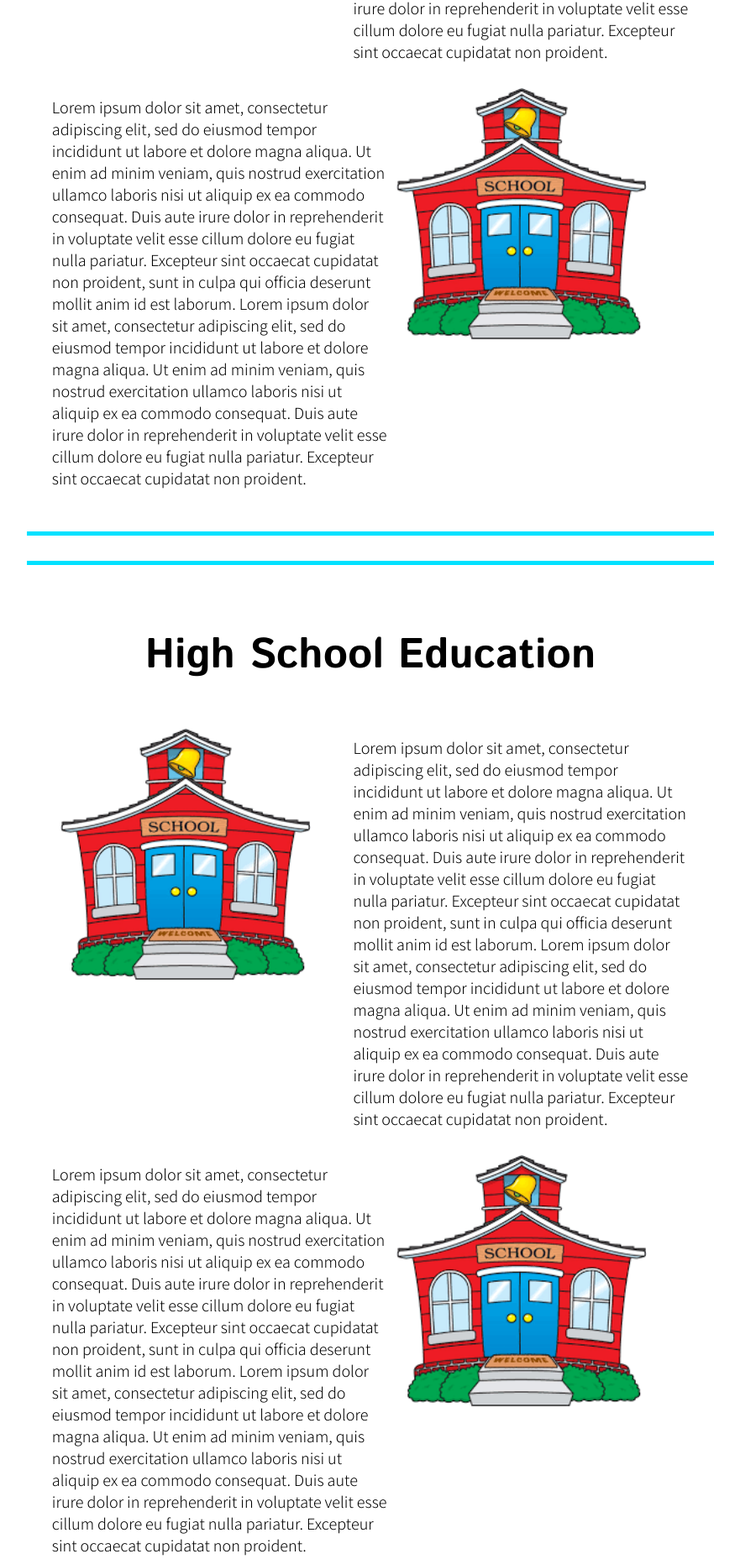
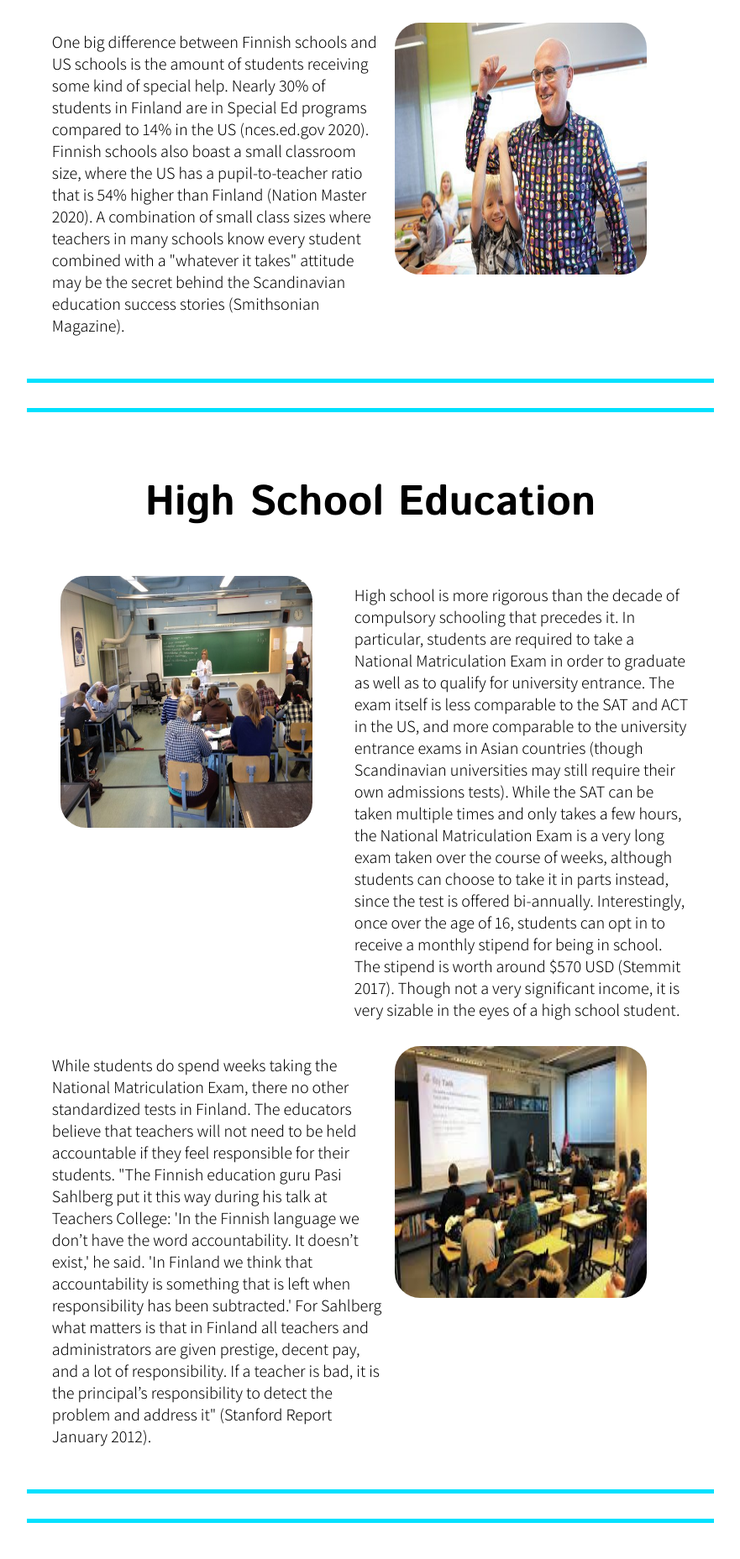
Before and after one commit to rafibayer/scand-100, a plain HTML site: page static/index.html in a window 1280 px wide. Shown: the part 3154-5011 px from the top of the page at 84% size, without its empty margins (199-1080 px from the left). Drawn offline with Linux system fonts and the light colour scheme.

Commit message:
middle and high schools

```diff
--- a/static/index.html
+++ b/static/index.html
@@ -63,67 +63,60 @@
       <section id="intro">
         <h2> Middle School Education </h2>
         <section>
-          <img src="placeholder.png">
+          <img src="ms1.jpg">
           <p>
-            Lorem ipsum dolor sit amet, consectetur adipiscing elit, sed do eiusmod
-            tempor incididunt ut labore et dolore magna aliqua. Ut enim ad minim veniam,
-            quis nostrud exercitation ullamco laboris nisi ut aliquip ex ea commodo consequat.
-            Duis aute irure dolor in reprehenderit in voluptate velit esse cillum dolore eu fugiat
-            nulla pariatur. Excepteur sint occaecat cupidatat non proident, sunt in culpa qui officia
-            deserunt mollit anim id est laborum. Lorem ipsum dolor sit amet, consectetur adipiscing elit,
-            sed do eiusmod tempor incididunt ut labore et dolore magna aliqua. Ut enim ad minim veniam,
-            quis nostrud exercitation ullamco laboris nisi ut aliquip ex ea commodo consequat. Duis
-            aute irure dolor in reprehenderit in voluptate velit esse cillum dolore eu fugiat nulla
-            pariatur. Excepteur sint occaecat cupidatat non proident.
+            Middle school in Scandinavian nations is very similar to primary school. There aren’t many differences
+            other than the addition of a grading system, which is mainly used for applying to high schools.
+            Students receive a letter grade for their courses, which are then converted to a numerical score for
+            the application. Core subjects, such as English, Math, and a Scandinavian language depending on the
+            country, must pass in order to attend high school (Skolverket 2009). Otherwise, the student enters a high school introductory
+            program. The goal of the program is to either reinforce fundamentals so students can attend high school or
+            to forgo high school altogether and enter the workforce instead.
           </p>
         </section>
         <section>
             <p>
-                Lorem ipsum dolor sit amet, consectetur adipiscing elit, sed do eiusmod
-                tempor incididunt ut labore et dolore magna aliqua. Ut enim ad minim veniam,
-                quis nostrud exercitation ullamco laboris nisi ut aliquip ex ea commodo consequat.
-                Duis aute irure dolor in reprehenderit in voluptate velit esse cillum dolore eu fugiat
-                nulla pariatur. Excepteur sint occaecat cupidatat non proident, sunt in culpa qui officia
-                deserunt mollit anim id est laborum. Lorem ipsum dolor sit amet, consectetur adipiscing elit,
-                sed do eiusmod tempor incididunt ut labore et dolore magna aliqua. Ut enim ad minim veniam,
-                quis nostrud exercitation ullamco laboris nisi ut aliquip ex ea commodo consequat. Duis
-                aute irure dolor in reprehenderit in voluptate velit esse cillum dolore eu fugiat nulla
-                pariatur. Excepteur sint occaecat cupidatat non proident.
+                One big difference between Finnish schools and US schools is the amount of students receiving some
+                kind of special help. Nearly 30% of students in Finland are in Special Ed programs compared to 14%
+                in the US (nces.ed.gov 2020). Finnish schools also boast a small classroom size, where the US has a
+                pupil-to-teacher ratio that is 54% higher than Finland (Nation Master 2020). A combination of small class
+                sizes where teachers in many schools know every student combined with a "whatever it takes" attitude
+                may be the secret behind the Scandinavian education success stories (Smithsonian Magazine).
               </p>
-            <img src="placeholder.png">
+            <img src="ms2.jpg">
           </section>
       </section>
       <section id="intro">
         <h2> High School Education </h2>
         <section>
-          <img src="placeholder.png">
+          <img src="hs1.jpg">
           <p>
-            Lorem ipsum dolor sit amet, consectetur adipiscing elit, sed do eiusmod
-            tempor incididunt ut labore et dolore magna aliqua. Ut enim ad minim veniam,
-            quis nostrud exercitation ullamco laboris nisi ut aliquip ex ea commodo consequat.
-            Duis aute irure dolor in reprehenderit in voluptate velit esse cillum dolore eu fugiat
-            nulla pariatur. Excepteur sint occaecat cupidatat non proident, sunt in culpa qui officia
-            deserunt mollit anim id est laborum. Lorem ipsum dolor sit amet, consectetur adipiscing elit,
-            sed do eiusmod tempor incididunt ut labore et dolore magna aliqua. Ut enim ad minim veniam,
-            quis nostrud exercitation ullamco laboris nisi ut aliquip ex ea commodo consequat. Duis
-            aute irure dolor in reprehenderit in voluptate velit esse cillum dolore eu fugiat nulla
-            pariatur. Excepteur sint occaecat cupidatat non proident.
+            High school is more rigorous than the decade of compulsory schooling that precedes it.
+            In particular, students are required to take a National Matriculation Exam in order to
+            graduate as well as to qualify for university entrance. The exam itself is less comparable
+            to the SAT and ACT in the US, and more comparable to the university entrance exams in Asian
+            countries (though Scandinavian universities may still require their own admissions tests).
+            While the SAT can be taken multiple times and only takes a few hours, the National Matriculation
+            Exam is a very long exam taken over the course of weeks, although students can choose to take
+            it in parts instead, since the test is offered bi-annually. Interestingly, once over the age of
+            16, students can opt in to receive a monthly stipend for being in school. The stipend is worth
+            around $570 USD (Stemmit 2017). Though not a very significant income, it is very sizable in the eyes of
+            a high school student.
           </p>
         </section>
         <section>
             <p>
-                Lorem ipsum dolor sit amet, consectetur adipiscing elit, sed do eiusmod
-                tempor incididunt ut labore et dolore magna aliqua. Ut enim ad minim veniam,
-                quis nostrud exercitation ullamco laboris nisi ut aliquip ex ea commodo consequat.
-                Duis aute irure dolor in reprehenderit in voluptate velit esse cillum dolore eu fugiat
-                nulla pariatur. Excepteur sint occaecat cupidatat non proident, sunt in culpa qui officia
-                deserunt mollit anim id est laborum. Lorem ipsum dolor sit amet, consectetur adipiscing elit,
-                sed do eiusmod tempor incididunt ut labore et dolore magna aliqua. Ut enim ad minim veniam,
-                quis nostrud exercitation ullamco laboris nisi ut aliquip ex ea commodo consequat. Duis
-                aute irure dolor in reprehenderit in voluptate velit esse cillum dolore eu fugiat nulla
-                pariatur. Excepteur sint occaecat cupidatat non proident.
+                While students do spend weeks taking the National Matriculation Exam, there no other standardized
+                tests in Finland. The educators believe that teachers will not need to be held accountable if they
+                feel responsible for their students. "The Finnish education guru Pasi Sahlberg put it this way during
+                his talk at Teachers College: 'In the Finnish language we don’t have the word accountability. It
+                doesn’t exist,' he said. 'In Finland we think that accountability is something that is left
+                when responsibility has been subtracted.' For Sahlberg what matters is that in Finland all
+                teachers and administrators are given prestige, decent pay, and a lot of responsibility. If
+                a teacher is bad, it is the principal’s responsibility to detect the problem and
+                address it" (Stanford Report January 2012).
               </p>
-            <img src="placeholder.png">
+            <img src="hs2.jpeg">
           </section>
       </section>
       <section id="university">
```
Also changed, not shown: static/hs1.jpg (added), static/hs2.jpeg (added), static/ms1.jpg (added), static/ms2.jpg (added).
